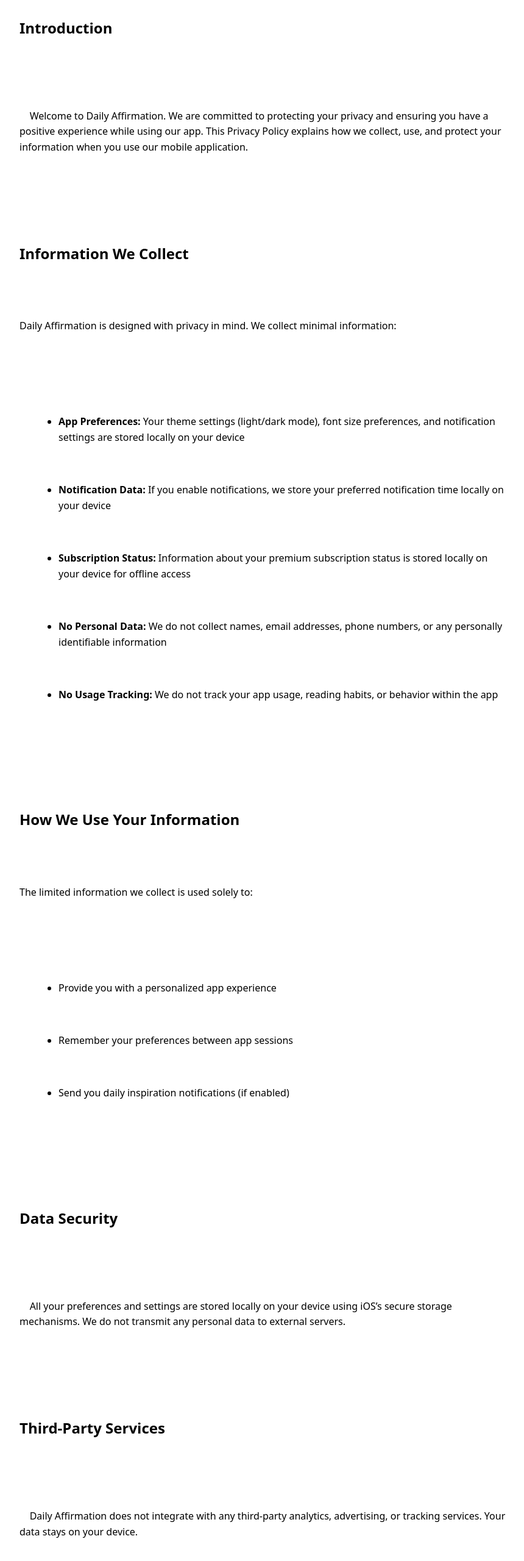
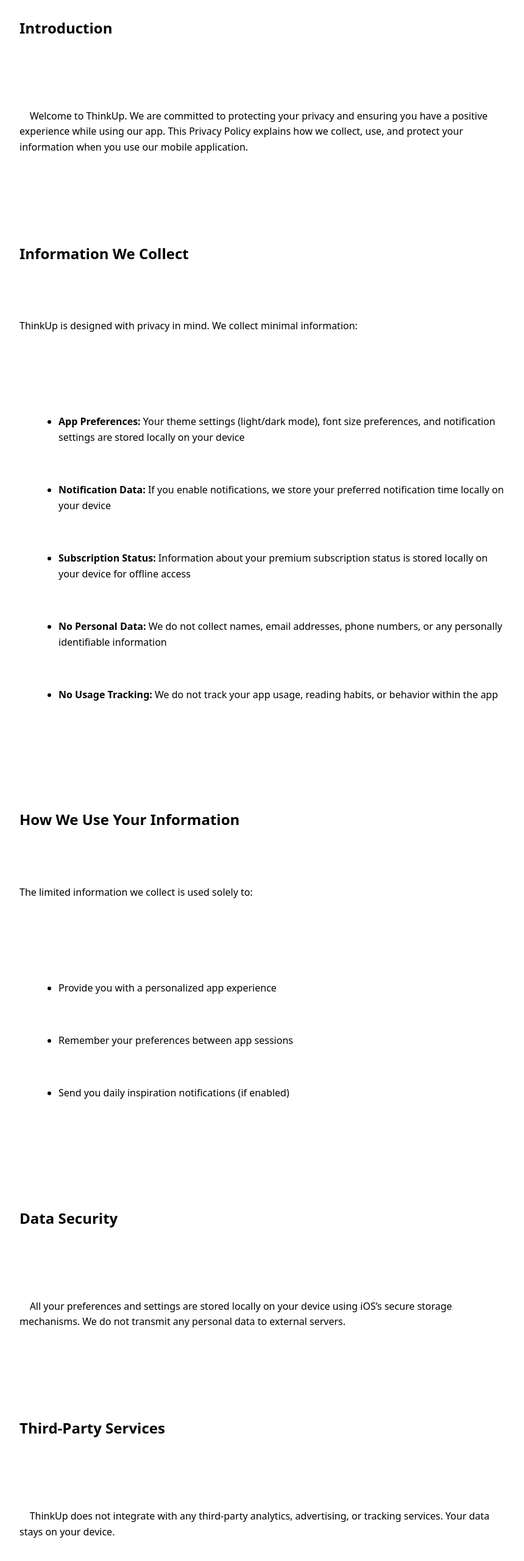
Before and after one commit to ashrafatshy7/Daily-Affirmation, a plain HTML site: page index.html in a window 1280 px wide. Shown: the part 230-2790 px from the top of the page at 61% size, without its empty margins (208-1068 px from the left). Drawn offline with Linux system fonts and the light colour scheme.

Commit message:
Update index.html

```diff
--- a/index.html
+++ b/index.html
@@ -40,11 +40,11 @@
 
   <h2>Introduction</h2>
   <p>
-    Welcome to Daily Affirmation. We are committed to protecting your privacy and ensuring you have a positive experience while using our app. This Privacy Policy explains how we collect, use, and protect your information when you use our mobile application.
+    Welcome to ThinkUp. We are committed to protecting your privacy and ensuring you have a positive experience while using our app. This Privacy Policy explains how we collect, use, and protect your information when you use our mobile application.
   </p>
 
   <h2>Information We Collect</h2>
-  <p>Daily Affirmation is designed with privacy in mind. We collect minimal information:</p>
+  <p>ThinkUp is designed with privacy in mind. We collect minimal information:</p>
   <ul>
     <li><strong>App Preferences:</strong> Your theme settings (light/dark mode), font size preferences, and notification settings are stored locally on your device</li>
     <li><strong>Notification Data:</strong> If you enable notifications, we store your preferred notification time locally on your device</li>
@@ -68,12 +68,12 @@
 
   <h2>Third-Party Services</h2>
   <p>
-    Daily Affirmation does not integrate with any third-party analytics, advertising, or tracking services. Your data stays on your device.
+    ThinkUp does not integrate with any third-party analytics, advertising, or tracking services. Your data stays on your device.
   </p>
 
   <h2>In-App Purchases</h2>
   <p>
-    Daily Affirmation offers premium subscription features. All purchases are processed through Apple’s App Store and are subject to Apple’s terms and conditions. All sales are final and no refunds are provided by the developer. For refund requests, please contact Apple Support directly.
+    ThinkUp offers premium subscription features. All purchases are processed through Apple’s App Store and are subject to Apple’s terms and conditions. All sales are final and no refunds are provided by the developer. For refund requests, please contact Apple Support directly.
   </p>
 
   <h2>Contact Us</h2>
```
